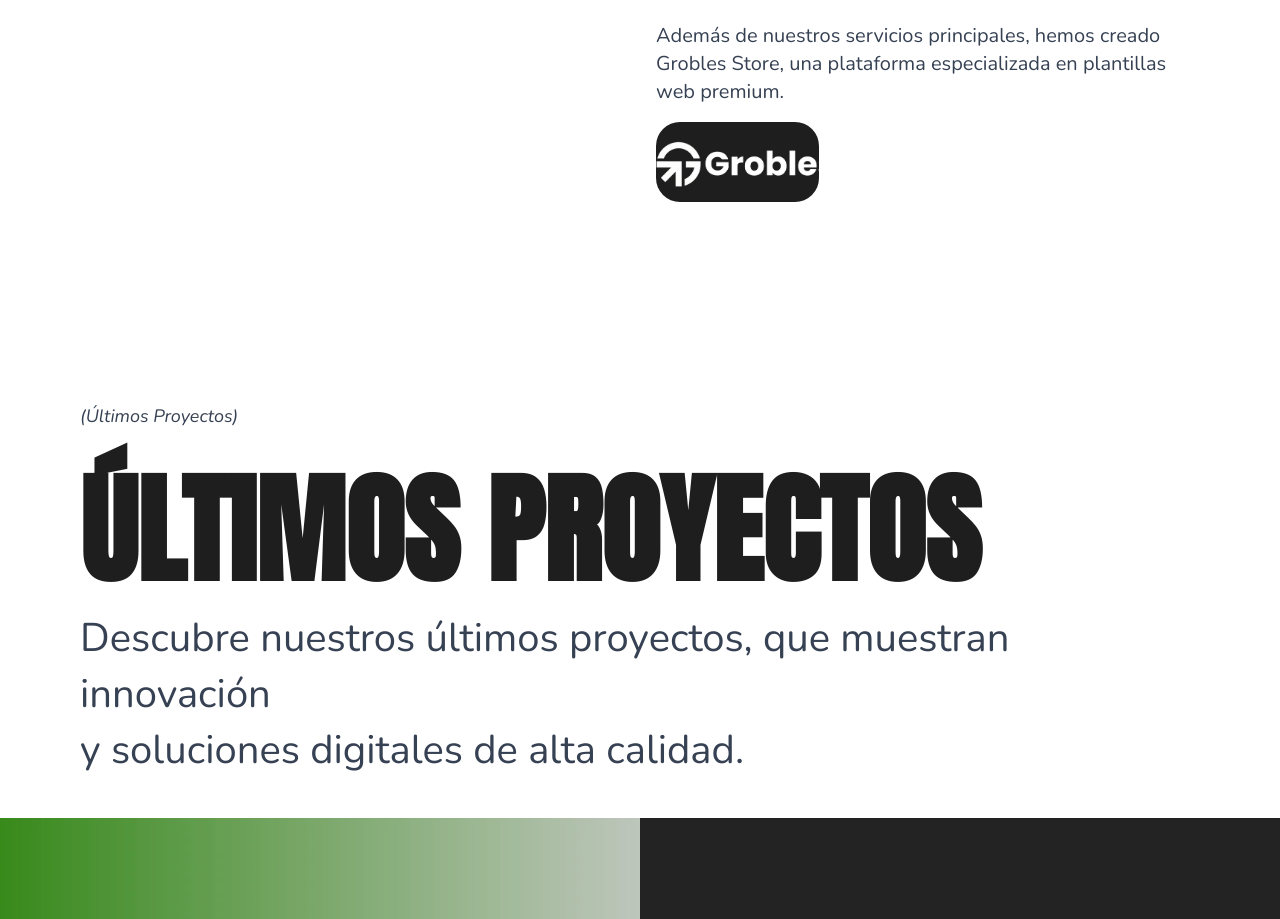
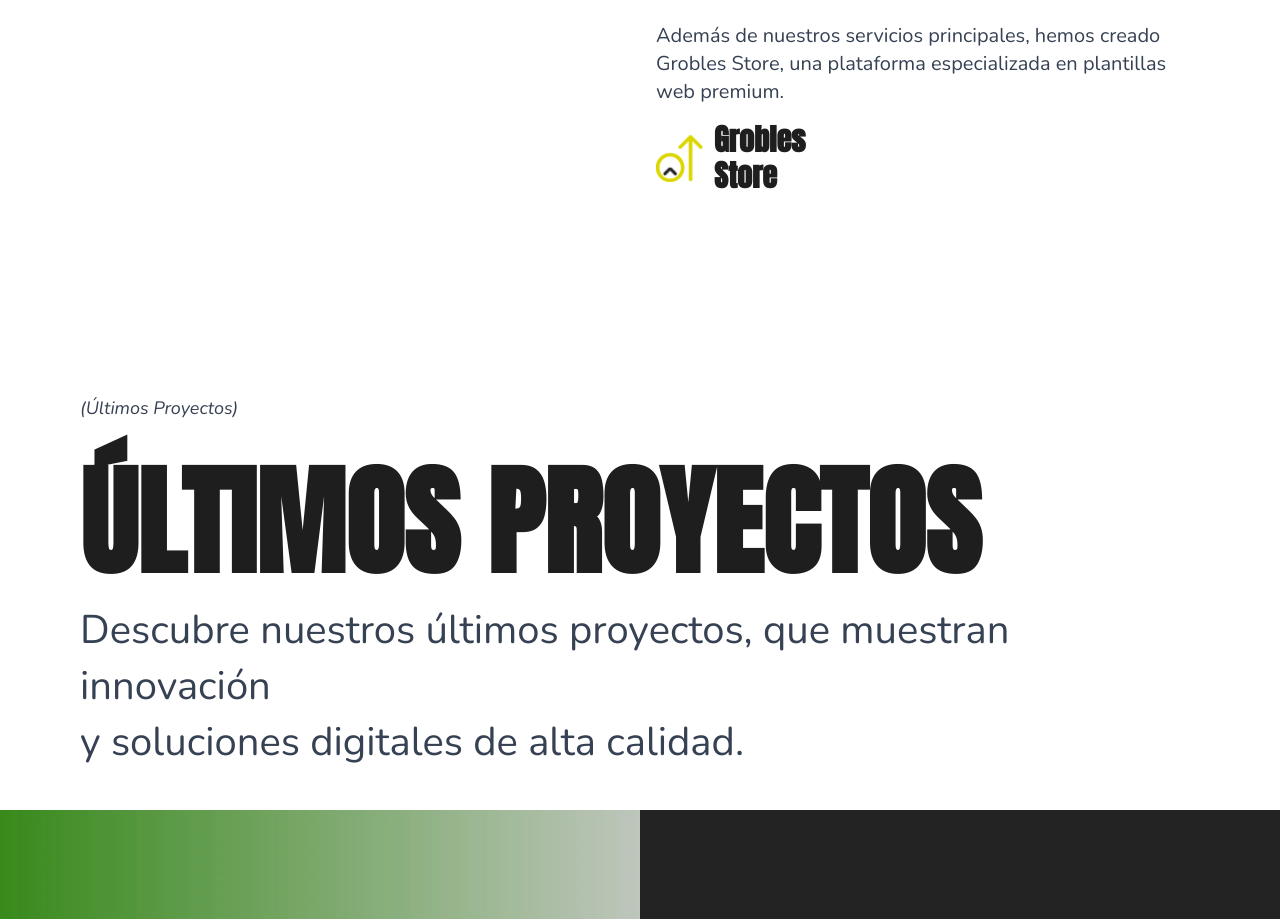
Before and after one commit to Grobles-Inc/Portafolio-Grobles, a React (Vite) app: page / in a window 1280 px wide. Shown: the part 2272-3191 px from the top of the page. Built offline with nearby package versions, Linux system fonts and the light colour scheme.

Commit message:
Actualización: Se reemplazó el logo en el componente HeroSection y se ajustaron estilos en la barra de navegación para mejorar la presentación en dispositivos móviles.

```diff
--- a/src/components/NavBar.tsx
+++ b/src/components/NavBar.tsx
@@ -42,7 +42,7 @@ export default function NavBar() {
       <main className="flex justify-between items-center max-w-6xl mx-auto bg-primary m-3 p-2 lg:p-2 rounded-full shadow-xl">
         <a href="/">
           <div className="flex items-center gap-2 pl-3">
-            <img src={logo} alt="Logo" className="w-27 h-10 md:w-fit md:h-12" />
+            <img src={logo} alt="Logo" className="w-27 md:w-fit md:h-12" />
           </div>
         </a>
 
--- a/src/features/home/components/HeroSection.tsx
+++ b/src/features/home/components/HeroSection.tsx
@@ -1,6 +1,6 @@
 import { Link } from "react-router-dom"
 import Button from "@/components/Button"
-import logoGrobles from '@/assets/logoGrobles.png'
+import logoGrobles from '/logoIconBlack4x4.png'
 import heroImage from '@/assets/branding-marca.webp'
 
 export default function HeroSection() {
@@ -95,10 +95,11 @@ export default function HeroSection() {
             Además de nuestros servicios principales, hemos creado Grobles Store, una plataforma especializada en plantillas web premium.
           </p>
           <div
-          className="bg-secondary rounded-3xl w-full md:w-[30%] flex justify-center md:justify-start">
-            <a href="https://grobles-store.vercel.app" target="_blank">
+          className="rounded-3xl w-full md:w-[30%] flex justify-center md:justify-start">
+            <a href="https://grobles-store.vercel.app" target="_blank" className="flex items-center gap-2">
               <img src={logoGrobles} alt="Logo Grobles"
-                className="w-fit h-20 object-cover" />
+                className="md:w-fit h-12 object-cover" />
+              <h2 className="text-secondary text-3xl font-bold">Grobles Store</h2>
             </a>
           </div>
         </div>
```
